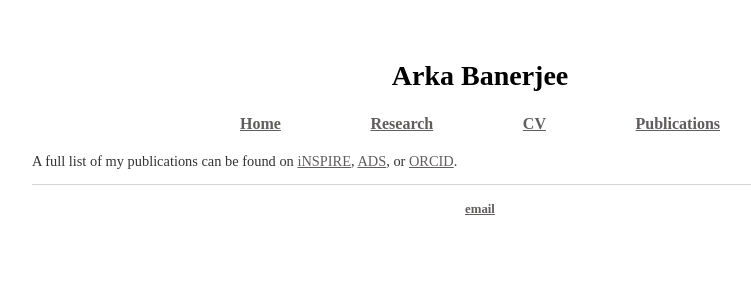
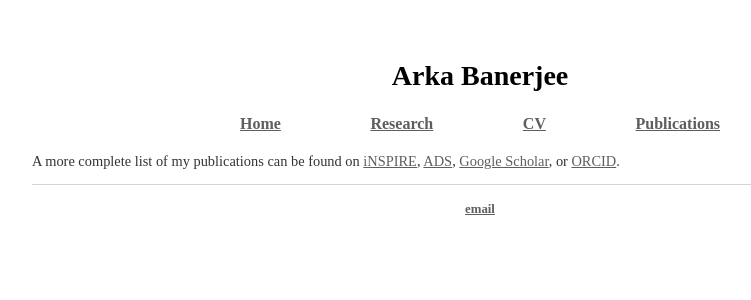
Before and after one commit to arkabanerjee/arkabanerjee.github.io, a Jekyll site: the page built from publications/index.html, in a window 1280 px wide. Shown: the top 300 px of the page, without its empty margins (160-911 px from the left). Built offline with Jekyll 4.4.1, drawn with Linux system fonts in a browser that asks for light colours.

Commit message:
google scholar link added

```diff
--- a/publications/index.html
+++ b/publications/index.html
@@ -3,5 +3,5 @@ layout: default
 title: Arka Banerjee's Publications
 ---
 <div class="blurb">
-	<p>A full list of my publications can be found on <a href="https://inspirehep.net/authors/1671323?ui-citation-summary=true">iNSPIRE</a>, <a href="https://ui.adsabs.harvard.edu/search/p_=0&q=orcid%3A0000-0002-5209-1173&sort=date%20desc%2C%20bibcode%20desc">ADS</a>, or <a href="https://orcid.org/0000-0002-5209-1173">ORCID</a>.</p>
+	<p>A more complete list of my publications can be found on <a href="https://inspirehep.net/authors/1671323?ui-citation-summary=true">iNSPIRE</a>, <a href="https://ui.adsabs.harvard.edu/search/p_=0&q=orcid%3A0000-0002-5209-1173&sort=date%20desc%2C%20bibcode%20desc">ADS</a>, <a href="https://scholar.google.com/citations?user=kLde9gcAAAAJ&hl=en">Google Scholar</a>, or <a href="https://orcid.org/0000-0002-5209-1173">ORCID</a>.</p>
 </div><!-- /.blurb -->
```
